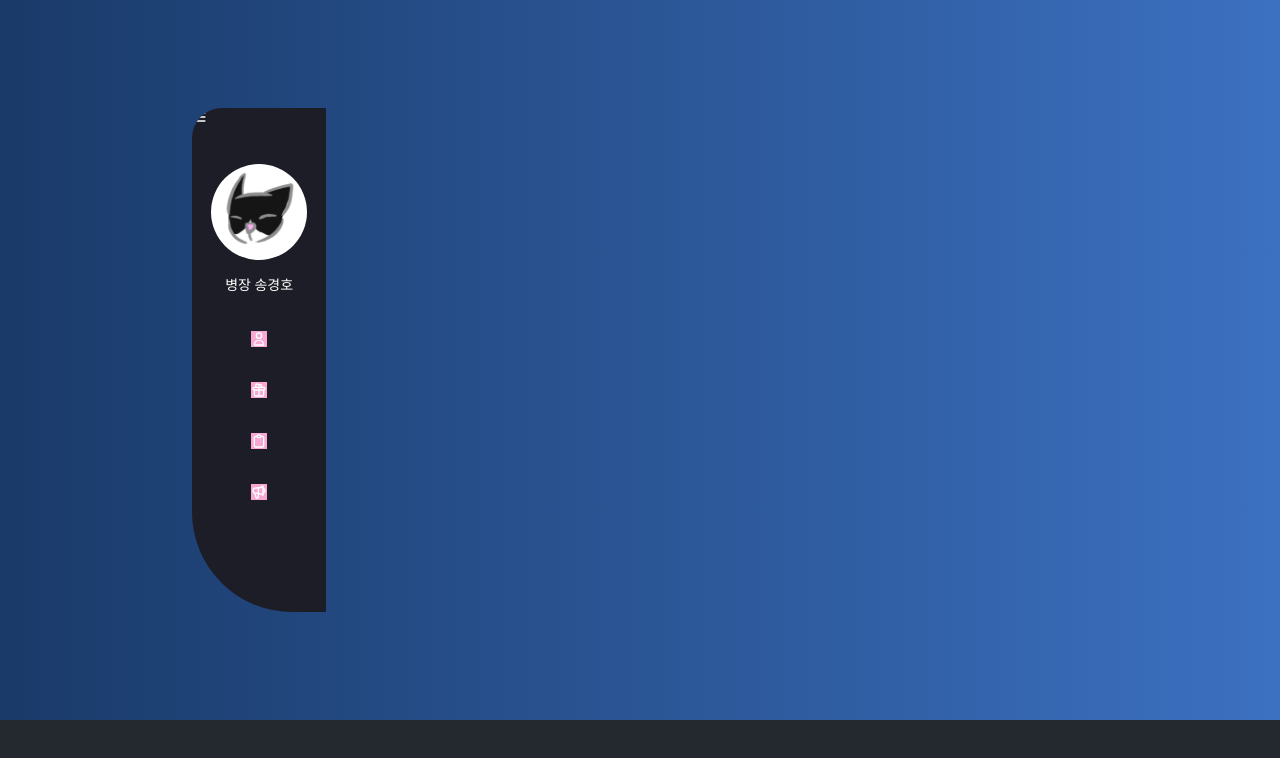
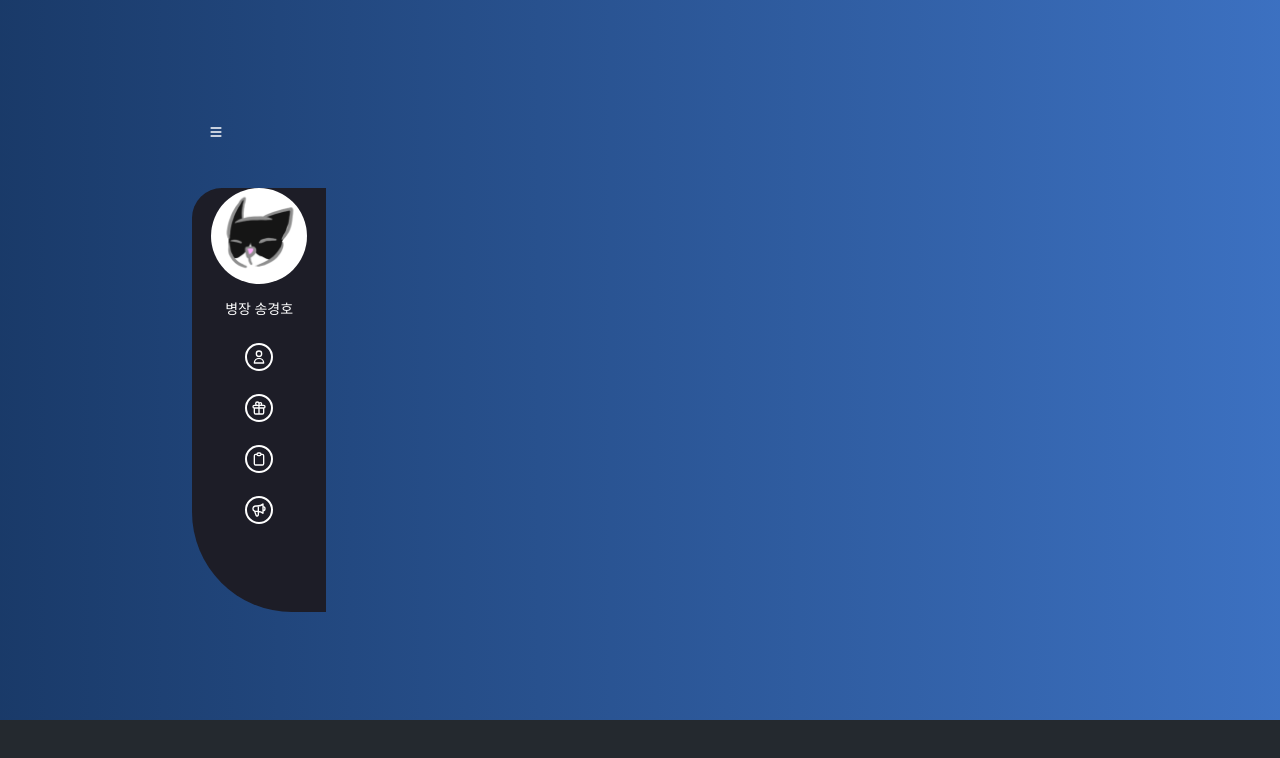
Before and after one commit to osamhack2022/WEB_Own-Nuri_Danuri, a React (Create React App) app in the folder web_fe/: page /dashboard in a window 1280 px wide. Shown: the top 758 px of the page. Built offline with nearby package versions, Linux system fonts and the light colour scheme; a web font is replaced by a local one.

Commit message:
10/16 publishing #4

```diff
--- a/web_fe/src/Pages/Dashboard/DashboardPage.tsx
+++ b/web_fe/src/Pages/Dashboard/DashboardPage.tsx
@@ -2,18 +2,23 @@ import * as React from 'react';
 import { NavLink, Outlet } from 'react-router-dom';
 import './DashboardPageStyle.css'
 import Sidebar from './Sidebar/Sidebar';
+import useSidebar from './Sidebar/useSidebar';
+import { HiMenu } from 'react-icons/hi'
 
 const DashboardPage: React.FC = () => {
+    const { isShowed, toggleShowed } = useSidebar();
+
     return (
         <div id='DashContainer' className='overflow-hidden relative'>
 
             <div id='DashContent' className='overflow-hidden flex absolute'>
 
-                <div id="DashSidebar">
+                <div id="DashSidebar" className={`${isShowed ? 'slideOut' : 'slideIn'}`}>
+                    <button onClick={toggleShowed} className='m-4'><HiMenu className='text-white'/></button>
                     <Sidebar />
                 </div>
 
-                <div id='DashMainboard' className=''>
+                <div id='DashMainboard' className={`${isShowed ? 'slideOut' : 'slideIn'}`}>
                     <Outlet />
                 </div>
 
--- a/web_fe/src/Pages/Dashboard/DashboardPageStyle.css
+++ b/web_fe/src/Pages/Dashboard/DashboardPageStyle.css
@@ -19,8 +19,26 @@
 
 #DashSidebar {
     width: 15%;
+    z-index: 1;
+    transition: all 0.5s 0s linear;
+}
+
+#DashSidebar.slideOut {
+    transform: translateX(0);
+}
+#DashSidebar.slideIn {
+    transform: translateX(50px);
 }
 
 #DashMainboard {
     width: 85%;
+    z-index: 2;
+    transition: all 0.5s 0s linear;
 }
+
+#DashMainboard.slideOut {
+    transform: translateX(0);
+}
+#DashMainboard.slideIn {
+    transform: translateX(-50px);
+}
--- a/web_fe/src/Pages/Dashboard/Sidebar/Sidebar.tsx
+++ b/web_fe/src/Pages/Dashboard/Sidebar/Sidebar.tsx
@@ -1,23 +1,22 @@
 import * as React from 'react';
 import './SidebarStyle.css'
 import { NavLink } from 'react-router-dom';
-import { HiMenu, HiOutlineUser, HiOutlineGift, HiOutlineClipboard, HiOutlineSpeakerphone } from 'react-icons/hi';
+import { HiOutlineUser, HiOutlineGift, HiOutlineClipboard, HiOutlineSpeakerphone } from 'react-icons/hi';
 import Profile from '../../../Components/Profile/Profile';
+import useSidebar from './useSidebar';
 
 const Sidebar: React.FC = () => {
     return (
-        <div id="SidebarContainer" className='h-full bg-yellow-300'>
-            <button><HiMenu className='text-white'/></button>
-
+        <div id="SidebarContainer" className='h-full'>
             <div className='flex flex-col mt-8 h-2/3 justify-between items-center text-white'>
                 <div id="SideProfile" className='w-24 text-sm'>
                     <Profile/>
                 </div>
 
-                <NavLink className='bg-pink-300' to='/dashboard/userinfo'><HiOutlineUser className='text-white'/></NavLink>
-                <NavLink className='bg-pink-300' to='/dashboard/mostbenefits'><HiOutlineGift className='text-white'/></NavLink>
-                <NavLink className='bg-pink-300' to='/dashboard/benefitlist'><HiOutlineClipboard className='text-white'/></NavLink>
-                <NavLink className='bg-pink-300' to='/dashboard/hosting'><HiOutlineSpeakerphone className='text-white'/></NavLink>
+                <NavLink className='p-1 border-2 border-white rounded-full' to='/dashboard/userinfo'><HiOutlineUser className='text-white'/></NavLink>
+                <NavLink className='p-1 border-2 border-white rounded-full' to='/dashboard/mostbenefits'><HiOutlineGift className='text-white'/></NavLink>
+                <NavLink className='p-1 border-2 border-white rounded-full' to='/dashboard/benefitlist'><HiOutlineClipboard className='text-white'/></NavLink>
+                <NavLink className='p-1 border-2 border-white rounded-full' to='/dashboard/hosting'><HiOutlineSpeakerphone className='text-white'/></NavLink>
             </div>
         </div>
     );
--- a/web_fe/src/Pages/Dashboard/Sidebar/SidebarStyle.css
+++ b/web_fe/src/Pages/Dashboard/Sidebar/SidebarStyle.css
@@ -1,3 +1,4 @@
 #SidebarContainer {
+    border-radius: 30px 0 0 100px;
     background-color: #1d1d27;
 }
--- /dev/null
+++ b/web_fe/src/Pages/Dashboard/Sidebar/useSidebar.ts
@@ -0,0 +1,16 @@
+import * as React from 'react';
+
+interface useSidebarReturn {
+    isShowed: boolean;
+    toggleShowed: () => void;
+}
+
+function useSidebar(): useSidebarReturn {
+    const [isShowed, setShowed] = React.useState(true);
+
+    function toggleShowed() { setShowed((prev) => !prev) }
+
+    return { isShowed, toggleShowed };
+}
+
+export default useSidebar;
--- a/web_fe/src/Pages/Main/MainPage.tsx
+++ b/web_fe/src/Pages/Main/MainPage.tsx
@@ -23,7 +23,7 @@ const Main_page: React.FC = () => {
 
                     <div id='MainNav' className='flex justify-between mr-8 w-40'>
                         <button className='text-white pt-1'>소개</button>
-                        <button onClick={togglePop} className='text-white px-4 pt-2 pb-1 rounded-full hover:bg-white hover:text-cyan-400'>시작하기</button>
+                        <button onClick={togglePop} className='text-white px-4 pt-2 pb-1 rounded-full border-2 border-white border-box hover:bg-white hover:text-cyan-400'>시작하기</button>
                     </div>
 
                 </div>
```
